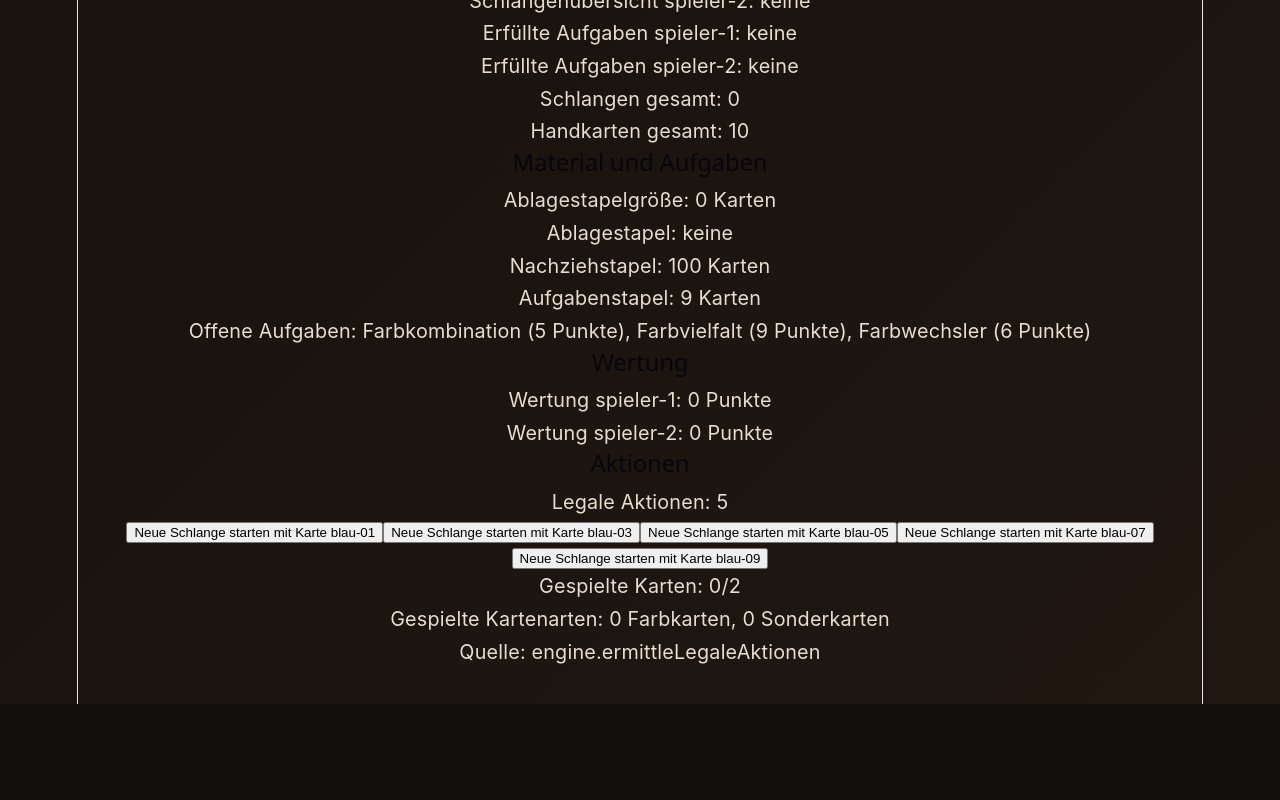
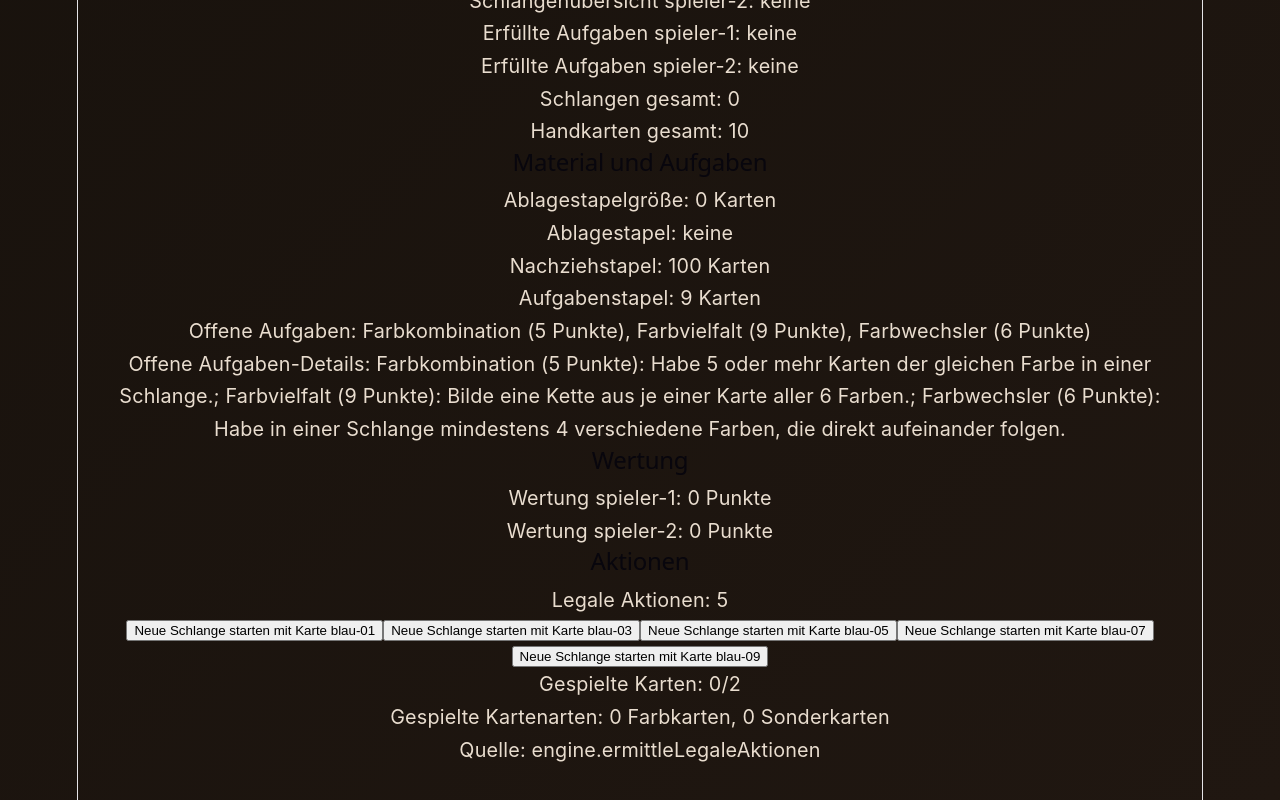
Before and after one commit to hanno79/schlangentanz-v2, a React (Vite) app: page / in a window 1280 px wide. Shown: the part 1100-1900 px from the top of the page. Before the commit the page ends 1804 px from the top, so only its background shows below. Built offline with nearby package versions, Linux system fonts and the light colour scheme.

Commit message:
feat(r49): Aufgabenbedingungen sichtbar machen

```diff
--- a/src/App.tsx
+++ b/src/App.tsx
@@ -155,6 +155,12 @@ function App({ initialZustand = defaultZustand }: AppProps) {
               ? zustand.offeneAufgaben.map(a => `${a.name} (${a.punkte} Punkte)`).join(', ')
               : 'keine'}
           </p>
+          <p>
+            Offene Aufgaben-Details:{' '}
+            {zustand.offeneAufgaben.length > 0
+              ? zustand.offeneAufgaben.map(a => `${a.name} (${a.punkte} Punkte): ${a.bedingung}`).join('; ')
+              : 'keine'}
+          </p>
         </section>
         <section aria-label="Wertung">
           <h2>Wertung</h2>
```
Also changed, not shown: 3 other files (tests, documents, lock files or other folders).
